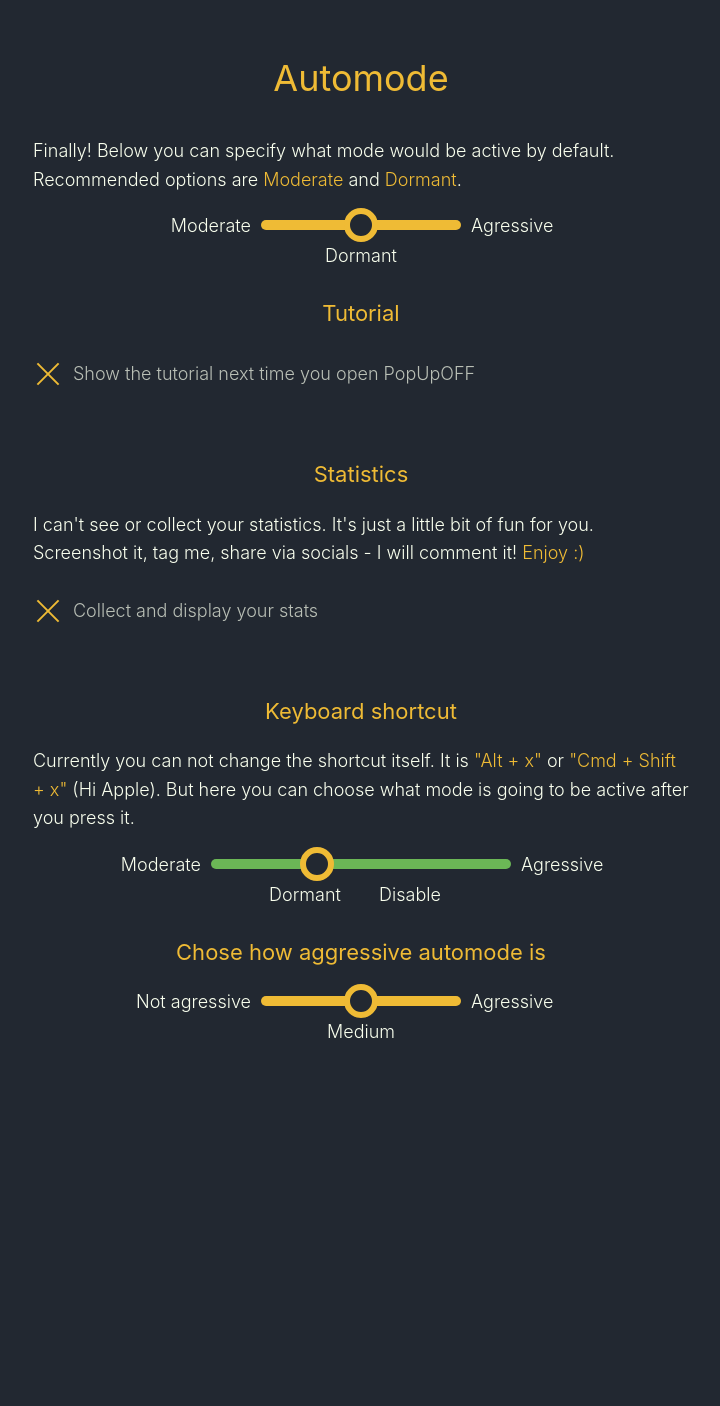
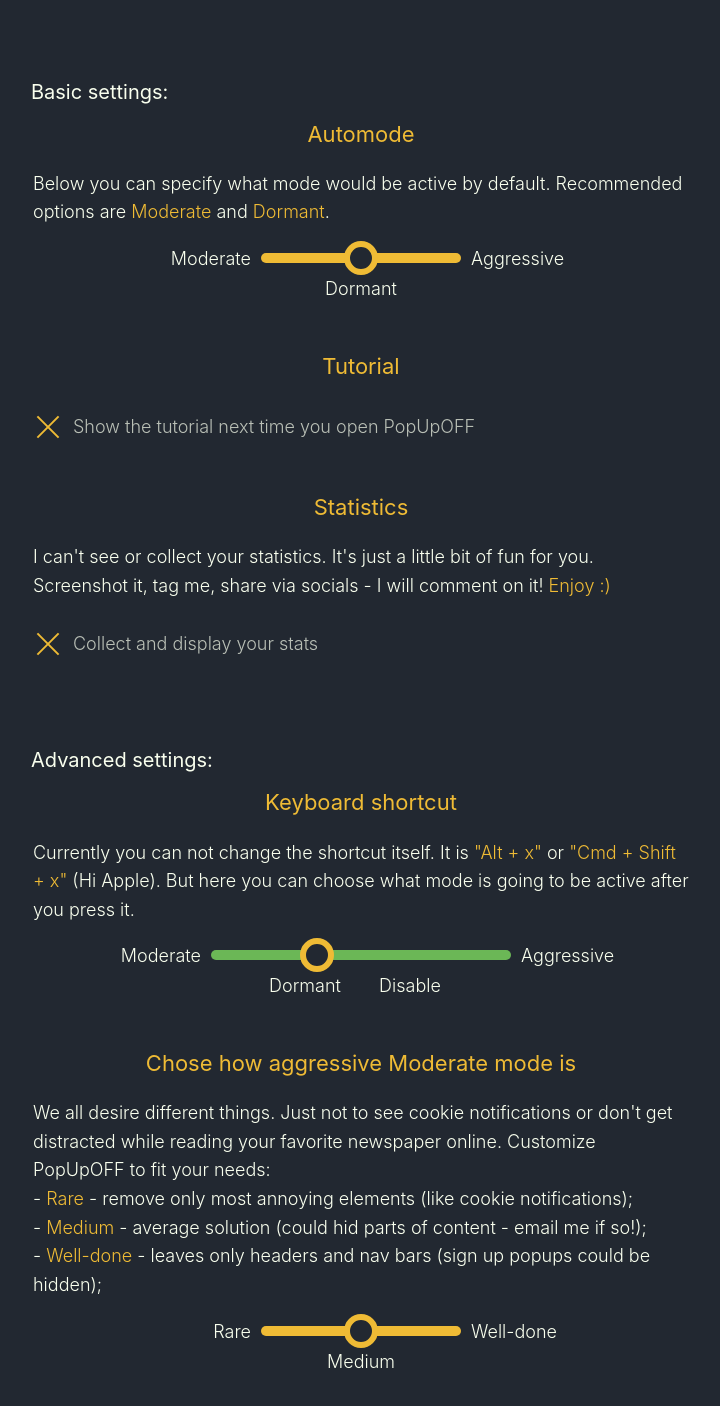
Before and after one commit to RomanistHere/PopUpOFF, a browser extension: page options/options.html in a window 1280 px wide. Shown: the whole page, without its empty margins (279-999 px from the left). Before the commit the page ends 1123 px from the top, so only its background shows below. Drawn offline with Linux system fonts and the light colour scheme.

Commit message:
upd content

```diff
--- a/background/background.js
+++ b/background/background.js
@@ -126,7 +126,7 @@
 // content menu (right click) mechanics
 const subMenu = [
 	{
-		title: `Agressive`,
+		title: `Aggressive`,
 		mode: 'hardModeActive'
 	},{
 		title: `Moderate`,
--- a/content/setup.js
+++ b/content/setup.js
@@ -122,7 +122,7 @@
 let notifTimeout
 const textItems = {
 	'whitelist': 'Dormant',
-	'hardModeActive': 'Agressive',
+	'hardModeActive': 'Aggressive',
 	'easyModeActive': 'Moderate',
 }
 
--- a/css/options.css
+++ b/css/options.css
@@ -40,13 +40,21 @@
     font-weight: normal;
 }
 
+.options__title {
+    padding: 40px 20px 0;
+    margin-bottom: -10px;
+
+    font-weight: normal;
+    font-size: 20px;
+}
+
 .options__header-big {
     font-size: 36px;
     font-weight: normal;
 }
 
 .options__section {
-    padding-bottom: 40px;
+    padding-bottom: 20px;
 }
 
 .options__btn {
@@ -91,6 +99,8 @@
 
 .slider{
     position: relative;
+
+    padding-bottom: 40px;
 
     text-align: center;
 }
--- a/options/options.html
+++ b/options/options.html
@@ -4,17 +4,21 @@
         <link rel="stylesheet" href="../css/options.css">
     </head>
     <body>
+        <h2 class="options__title options_text ">
+            Basic settings:
+        </h2>
+
         <section class="options__section">
-            <h2 class="options__header options_text options__header-big">
+            <h2 class="options__header options_text">
                 Automode
             </h2>
             <p class="options__desc options_text">
-                Finally! Below you can specify what mode would be active by default. Recommended options are <span class="options_text-col">Moderate</span> and <span class="options_text-col">Dormant</span>.
+                Below you can specify what mode would be active by default. Recommended options are <span class="options_text-col">Moderate</span> and <span class="options_text-col">Dormant</span>.
             </p>
             <div class="options__slider slider automode">
                 <span data-value="1" class="slider__text options_text slider__left">Moderate</span>
                 <span data-value="2" class="slider__text options_text slider__center slider__text-def">Dormant</span>
-                <span data-value="3" class="slider__text options_text slider__right">Agressive</span>
+                <span data-value="3" class="slider__text options_text slider__right">Aggressive</span>
                 <input class="slider__input" type="range" min="1" max="3" value="2">
             </div>
         </section>
@@ -39,7 +43,7 @@
                 Statistics
             </h2>
             <p class="options__desc options_text">
-                I can't see or collect your statistics. It's just a little bit of fun for you. Screenshot it, tag me, share via socials - I will comment it! <span class="options_text-col">Enjoy :)</span>
+                I can't see or collect your statistics. It's just a little bit of fun for you. Screenshot it, tag me, share via socials - I will comment on it! <span class="options_text-col">Enjoy :)</span>
             </p>
             <div class="options__desc">
                 <a href="#" class="options__btn stats">
@@ -52,6 +56,10 @@
             </div>
         </section>
 
+        <h2 class="options__title options_text ">
+            Advanced settings:
+        </h2>
+
         <section class="options__section">
             <h2 class="options__header options_text">
                 Keyboard shortcut
@@ -63,22 +71,25 @@
                 <span data-value="1" class="slider__text options_text slider__left">Moderate</span>
                 <span data-value="2" class="slider__text options_text slider__center slider__center-left">Dormant</span>
                 <span data-value="3" class="slider__text options_text slider__center slider__center-right slider__text-def">Disable</span>
-                <span data-value="4" class="slider__text options_text slider__right">Agressive</span>
+                <span data-value="4" class="slider__text options_text slider__right">Aggressive</span>
                 <input class="slider__input" type="range" min="1" max="4" value="2">
             </div>
         </section>
 
         <section class="options__section">
             <h2 class="options__header options_text">
-                Chose how aggressive automode is
+                Chose how aggressive Moderate mode is
             </h2>
             <p class="options__desc options_text">
-
+                We all desire different things. Just not to see cookie notifications or don't get distracted while reading your favorite newspaper online. Customize PopUpOFF to fit your needs: </br>
+                - <span class="options_text-col">Rare</span> - remove only most annoying elements (like cookie notifications);</br>
+                - <span class="options_text-col">Medium</span> - average solution (could hid parts of content - email me if so!);</br>
+                - <span class="options_text-col">Well-done</span> - leaves only headers and nav bars (sign up popups could be hidden);</br>
             </p>
             <div class="options__slider slider aggression">
-                <span data-value="1" class="slider__text options_text slider__left">Not agressive</span>
+                <span data-value="1" class="slider__text options_text slider__left">Rare</span>
                 <span data-value="2" class="slider__text options_text slider__center">Medium</span>
-                <span data-value="3" class="slider__text options_text slider__right">Agressive</span>
+                <span data-value="3" class="slider__text options_text slider__right">Well-done</span>
                 <input class="slider__input" type="range" min="1" max="3" value="2">
             </div>
         </section>
```
Also changed, not shown: popup/popup.html (+1 -1 lines).
